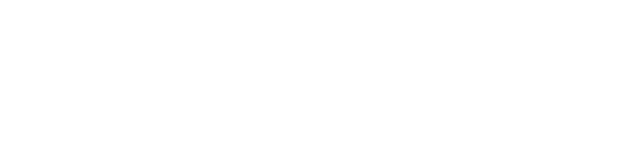
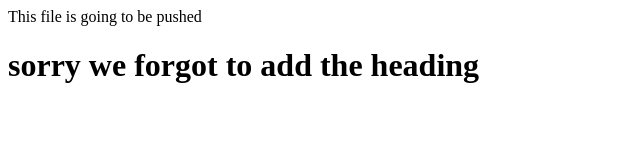
Before and after one commit to SajalJain-4S-57/learn-git, a plain HTML site: page index.html in a window 1280 px wide. Shown: the whole page, without its empty margins (0-640 px from the left). Drawn offline with Linux system fonts and the light colour scheme.

Commit message:
heading added

```diff
--- a/index.html
+++ b/index.html
@@ -6,6 +6,9 @@
     <title>Document</title>
 </head>
 <body>
-
+    This file is going to be pushed
+    <h1>
+        sorry we forgot to add the heading
+    </h1>
 </body>
 </html>
```
